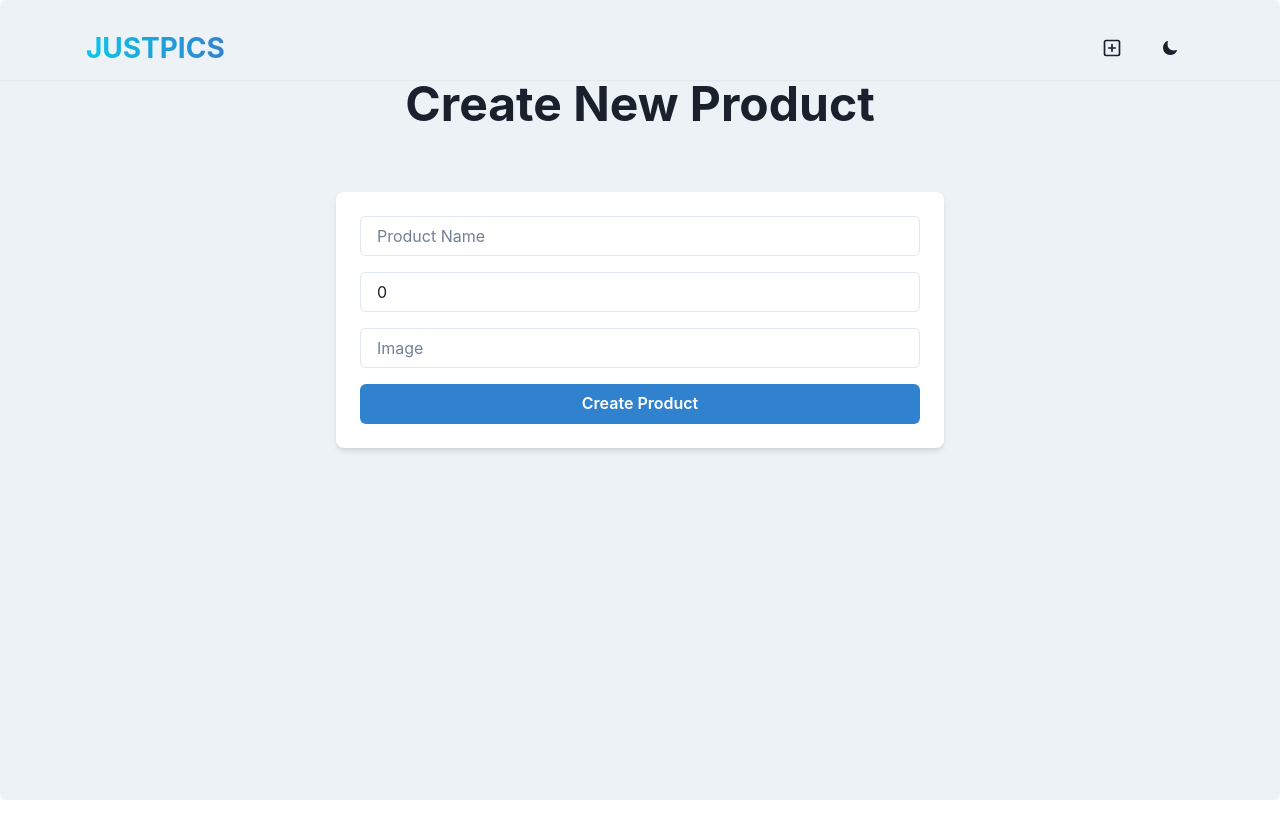
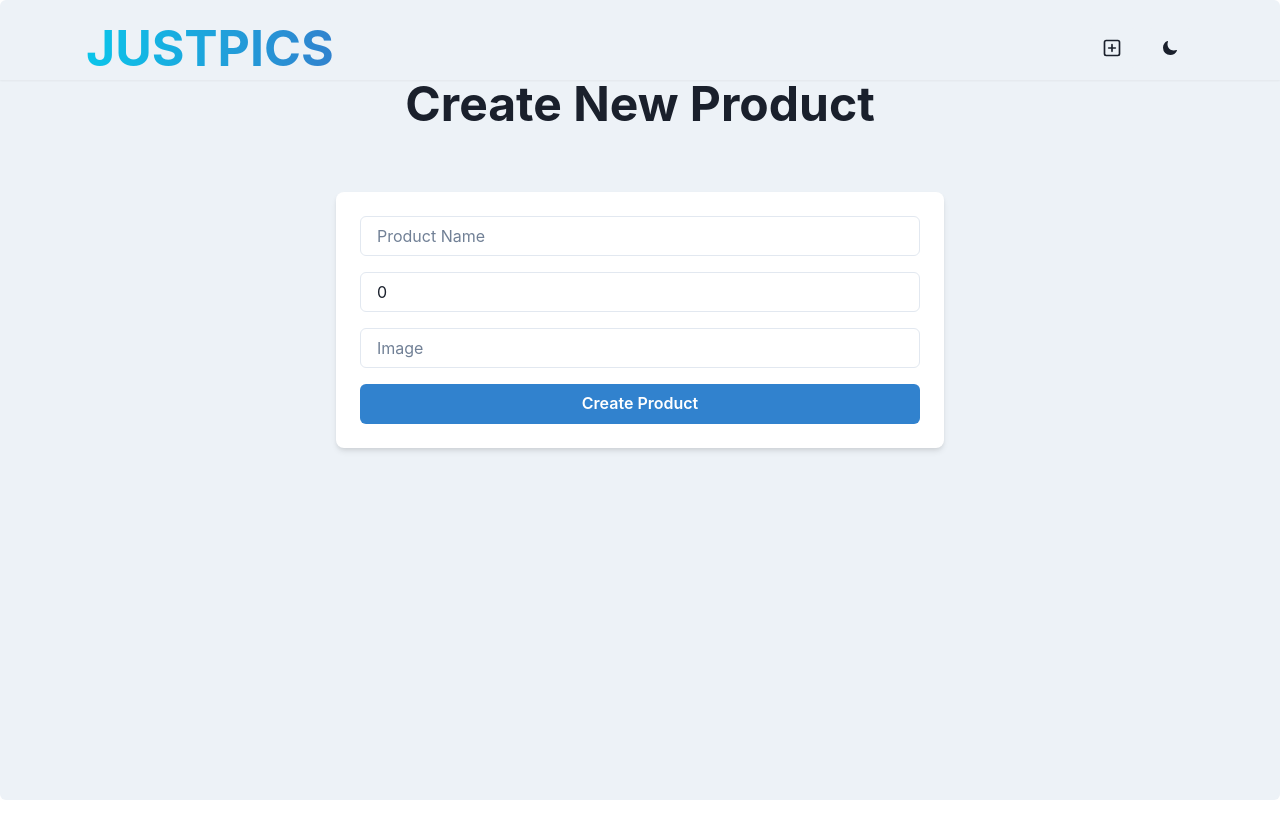
Before and after one commit to HenriD78/JustPics, a React (Vite) app in the folder JustPicsClient/: page /create in a window 1280 px wide. Built offline with nearby package versions, Linux system fonts and the light colour scheme.

Commit message:
Change size of the titles

```diff
--- a/JustPicsClient/src/components/Navbar.jsx
+++ b/JustPicsClient/src/components/Navbar.jsx
@@ -25,7 +25,7 @@ const Navbar = () => {
         >
 
           <Text
-            fontSize={{ base: "22", sm: "28" }}
+            fontSize={{ base: "30", sm: "50" }}
             fontWeight="bold"
             textTransform="uppercase"
             textAlign="center"
--- a/JustPicsClient/src/pages/HomePage.jsx
+++ b/JustPicsClient/src/pages/HomePage.jsx
@@ -147,7 +147,7 @@ const HomePage = () => {
         mb={8}
         color={useColorModeValue("blue.500", "cyan.300")}
       >
-        Current Products
+        Current Images Available
       </Heading>
 
       {products.length === 0 ? (
```
